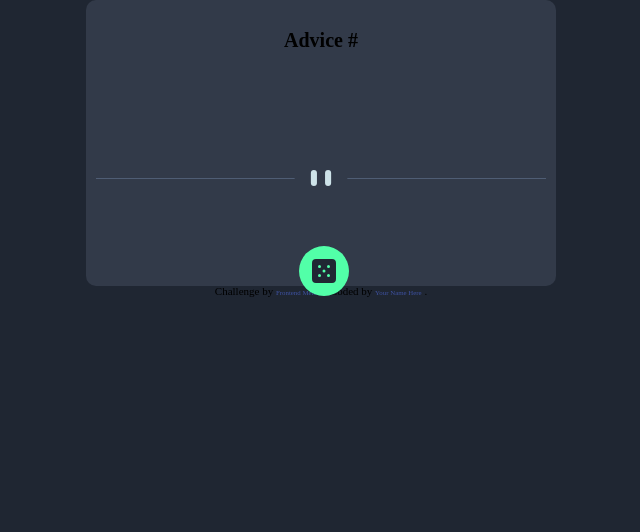
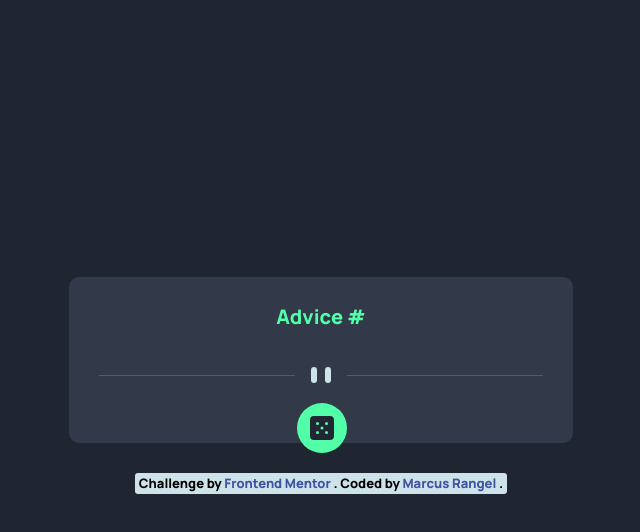
Before and after one commit to WebDevCampos/AdviceGenerator-FEM, a plain HTML site: page index.html in a window 1280 px wide. Shown: the whole page, without its empty margins (319-959 px from the left). Drawn offline with Linux system fonts and the light colour scheme; no server answers.

Commit message:
Finished

```diff
--- a/index.html
+++ b/index.html
@@ -29,13 +29,15 @@
       <div class="dice"><img src="/images/icon-dice.svg" /></div>
     </main>
     <footer class="attribution">
+      <p>
         Challenge by
         <a href="https://www.frontendmentor.io?ref=challenge" target="_blank">
           Frontend Mentor
         </a>
         . Coded by
-      <a href="#">Your Name Here</a>
+        <a href="https://github.com/WebDevCampos">Marcus Rangel</a>
         .
+      </p>
     </footer>
     <script src="/scripts/index.js"></script>
   </body>
--- a/scripts/index.js
+++ b/scripts/index.js
@@ -1,8 +1,15 @@
+const dice = document.querySelector(".dice");
 const adviceId = document.querySelector(".advice__id");
 const adviceText = document.querySelector(".advice__text");
-fetch("https://api.adviceslip.com/advice")
-  .then((res) => res.json())
-  .then((data) => {
-    adviceId.innerText = data.slip.id;
-    adviceText.innerText = `"${data.slip.advice}"`;
-  });
+const generateRandomSentence = () => {
+  fetch("https://api.adviceslip.com/advice")
+    .then((res) => res.json())
+    .then((data) => {
+      adviceId.innerText = data.slip.id;
+      adviceText.innerText = `'${data.slip.advice}'`;
+    });
+};
+
+dice.addEventListener("click", generateRandomSentence);
+
+window.onload = generateRandomSentence();
--- a/styles/index.css
+++ b/styles/index.css
@@ -1,23 +1,29 @@
 @import url(./reset.css);
+@import url("https://fonts.googleapis.com/css2?family=Manrope:wght@800&display=swap");
 :root {
   --light-cyan: hsl(193, 38%, 86%);
   --neon-green: hsl(150, 100%, 66%);
   --grayish-blue: hsl(217, 19%, 38%);
   --dark-grayish-blue: hsl(217, 19%, 24%);
   --dark-blue: hsl(218, 23%, 16%);
+  --font: "Manrope", sans-serif;
 }
 body {
   background: var(--dark-blue);
+  font-family: var(--font);
+  height: 100vh;
+  display: flex;
+  flex-direction: column;
+  justify-content: center;
 }
 main {
   max-width: 45rem;
   margin: 0 auto;
   background: var(--dark-grayish-blue);
-  padding: 1rem;
+  padding: 1rem 3rem;
   border-radius: 1rem;
   display: flex;
   flex-direction: column;
-  gap: 4rem;
   position: relative;
 }
 h1,
@@ -27,11 +33,14 @@ h1 span {
 }
 h1 {
   text-align: center;
+  color: var(--neon-green);
 }
 blockquote {
-  font-size: clamp(2rem, 4vw, 5rem);
+  font-size: clamp(2.8rem, 4vw, 3.3rem);
   text-align: center;
+  line-height: 1.3;
   padding: 2rem;
+  color: var(--light-cyan);
 }
 
 .dice {
@@ -42,13 +51,25 @@ blockquote {
   background: var(--neon-green);
   padding: 0.2rem;
   border-radius: 50%;
-  left: 45%;
+  left: 44.5%;
   display: grid;
   place-items: center;
 }
+.dice:hover {
+  cursor: pointer;
+  box-shadow: 0rem 0rem 3rem var(--neon-green);
+}
 .attribution {
-  font-size: 11px;
+  padding: 0.4rem;
   text-align: center;
+  background: var(--light-cyan);
+  margin: 3rem auto;
+  max-width: 45rem;
+  border-radius: 0.3rem;
+}
+.attribution p,
+.attribution a {
+  font-size: 1.3rem;
 }
 .attribution a {
   color: hsl(228, 45%, 44%);
```
Lines whose indentation alone changed are shown as unchanged.
